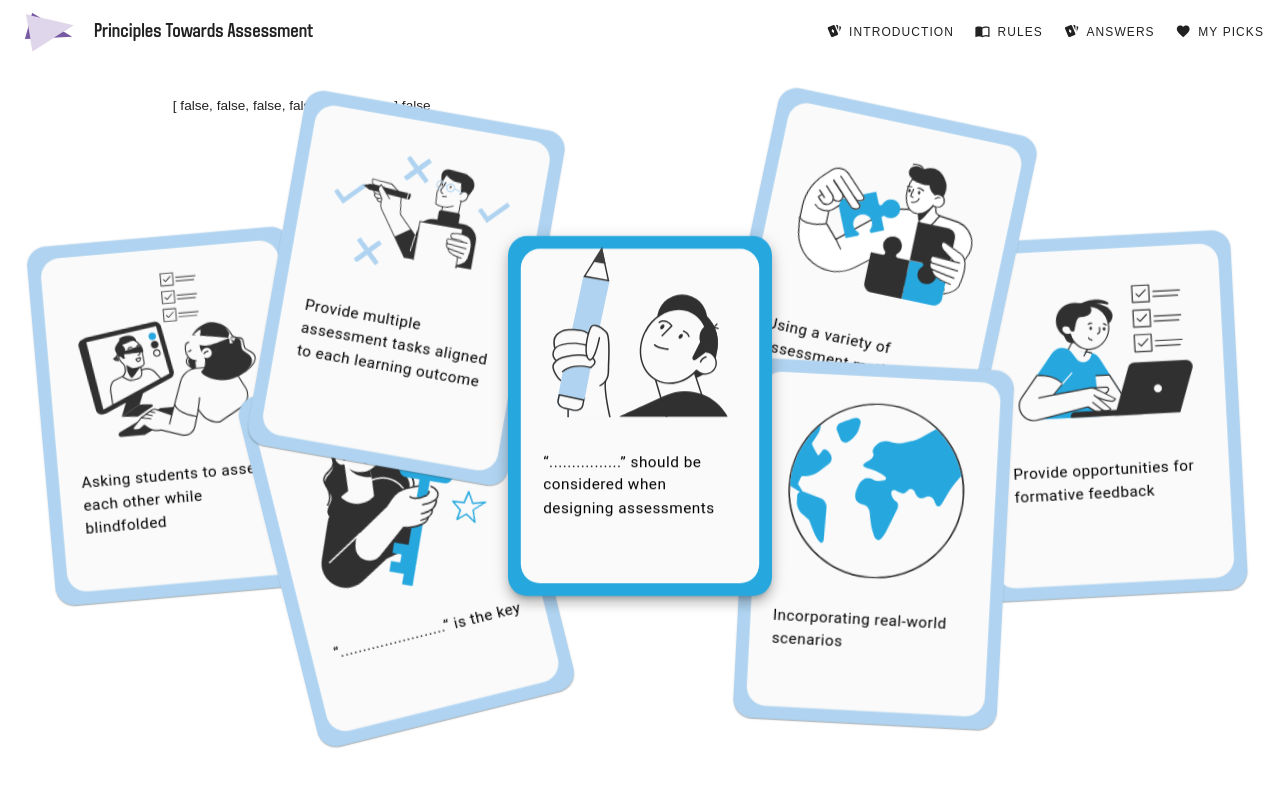
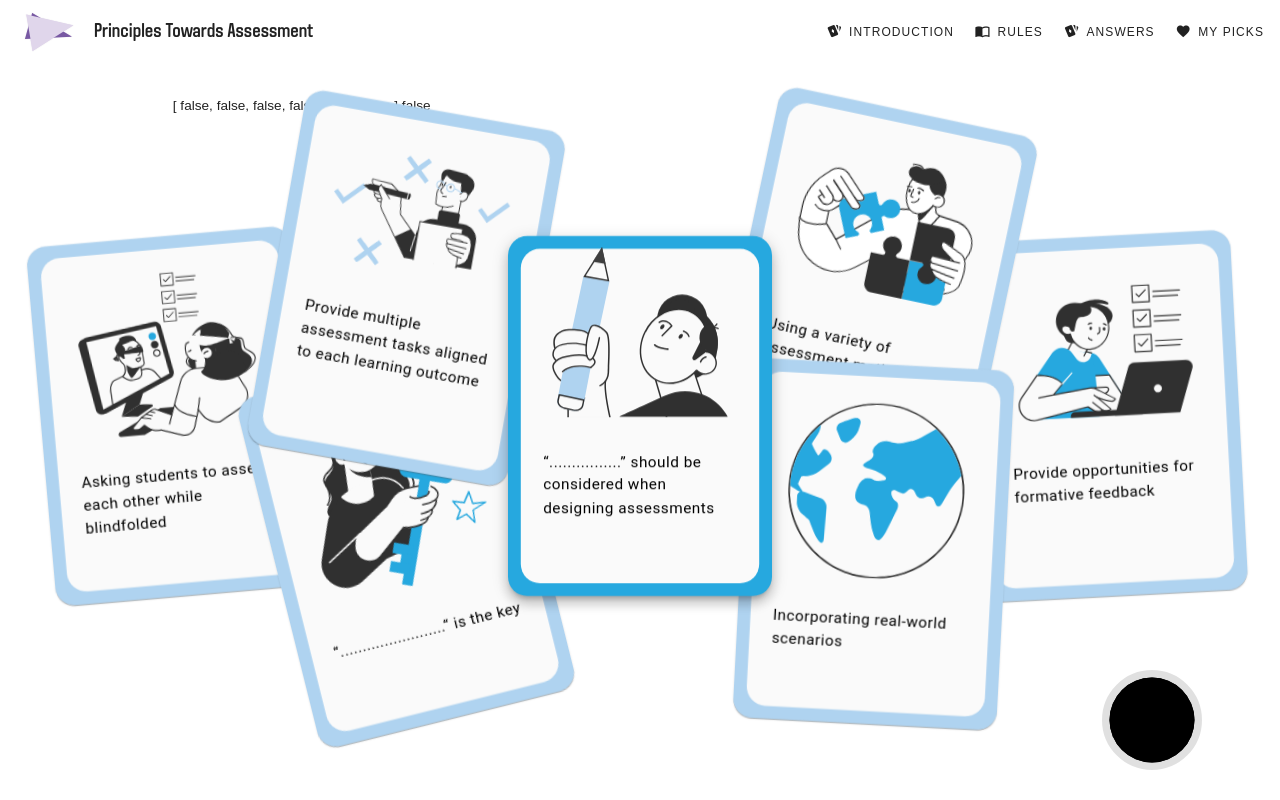
Before and after one commit to bpdavies92/principles-for-assessment, a Vue app: page / in a window 1280 px wide. Built offline with nearby package versions, Linux system fonts and the light colour scheme.

Commit message:
Added points to the GamePoints section

```diff
--- a/src/components/CardGame.vue
+++ b/src/components/CardGame.vue
@@ -1,12 +1,25 @@
 <template>
 
     <div class="overflow-hidden">
-      <v-container color="#fafafa" ref="main" class="ml-auto mr-auto ">
+
+      <v-container color="#fafafa" ref="main" class="ml-auto mr-auto">
+
         <v-sheet v-if="showAllAnswers" color="transparent" class="position-fixed mr-auto ml-auto top-0 left-0 answer-cards-container" height="100vh" width="100vw">
           <AllAnswers/>
         </v-sheet>
         <v-sheet v-if="showAllPicks" color="transparent" class="position-fixed mr-auto ml-auto top-0 left-0 answer-cards-container" height="100vh" width="100vw">
           <MyPicks/>
+        </v-sheet>
+        <v-sheet  color="transparent" class="position-fixed points">
+          <v-progress-circular
+          rotate="360"
+          size="100"
+          width="15"
+          color="teal"
+          class="position-absolute points"
+        >
+          {{ gamePoints }}
+        </v-progress-circular>
         </v-sheet>
       <v-sheet class="position-relative card-container mr-auto ml-auto" height="100vh" color="transparent">
         {{ isRotated }}
@@ -44,7 +57,7 @@
               :svgUrl="item.svgUrl"
               :flip="cardSelected[index] === 'not selected'"
               :cardColour="item.colour"
-              @click="cardChoice(index) ; cardPicked = true ;  questionAnswerPair(item, onlyQuestionCardsSingleRandom, item.points) ; isRotated.forEach((value, i, array) => array[i] = true)"
+              @click="cardChoice(index) ; cardPicked = true ;  questionAnswerPair(item, onlyQuestionCardsSingleRandom, item.points) ; isRotated.forEach((value, i, array) => array[i] = true) ; pointsCollector(item.points)"
               :class="[
                   cardSelected[index] === 'answer' ? 'winning-card-answer' : 'card-question',
                   cardSelected[index] === 'not selected' ? 'move-cards-away' : '',
@@ -90,6 +103,12 @@ const rot = computed(() => {
 
 
 })
+
+let gamePoints = ref(0)
+
+function pointsCollector(points) {
+  gamePoints.value += points
+}
 
 const showAllAnswerCards = ref(false)
 
@@ -186,6 +205,17 @@ if(processStage.value === 2) {
 </script>
 
 <style lang="scss">
+
+.points {
+  position: absolute;
+  top: 90%;
+  bottom:50%;
+  right:50%;
+  left:70%;
+  transform: translate(-50%, -50%);
+  width: 100%;
+  z-index: 2;
+}
 
 .question-card-top {
   z-index: 99;
--- a/src/components/Introduction.vue
+++ b/src/components/Introduction.vue
@@ -1,7 +1,7 @@
 <template>
-
+    <v-sheet color="#fafafa" class="introduction-container">
         <v-row class="scroll-to-introduction">
-        <v-col cols="12" sm="6">
+            <v-col cols="12" sm="6" class=" pa-0 ma-0">
                 <v-img
                 src="../../public/images/photographs/introduction-img.jpg"
                 cover
@@ -18,7 +18,7 @@
                 height="350"
                 class="mt-6"
                 ></v-img>
-
             </v-col>
         </v-row>
+    </v-sheet>
 </template>
--- a/src/pages/index.vue
+++ b/src/pages/index.vue
@@ -1,6 +1,6 @@
 <template>
   <div class="extra-space">
-    <CardGame/>
+    <CardGame />
     <Introduction />
     <Rules />
   </div>
```
Lines whose indentation alone changed are shown as unchanged.
